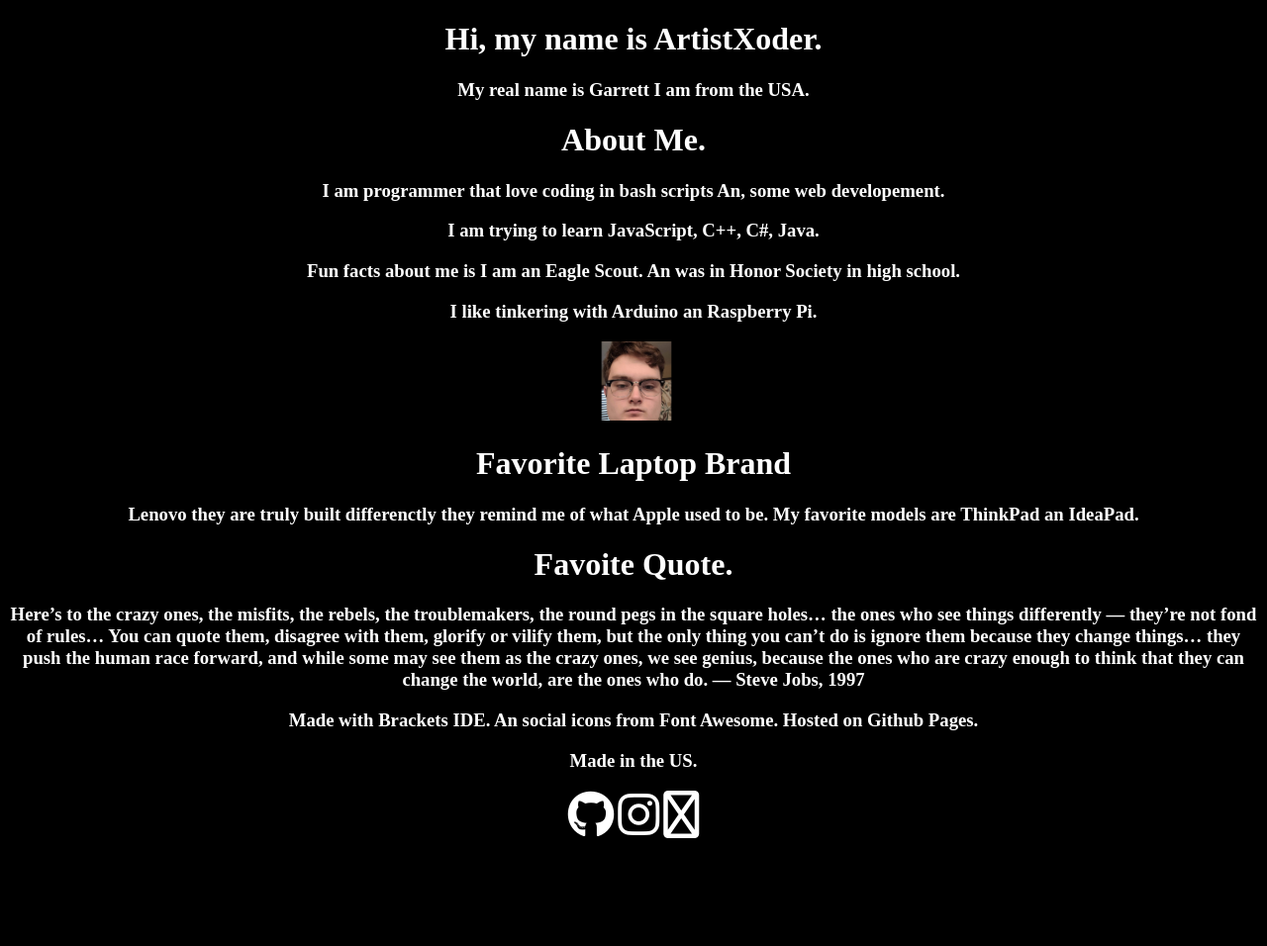
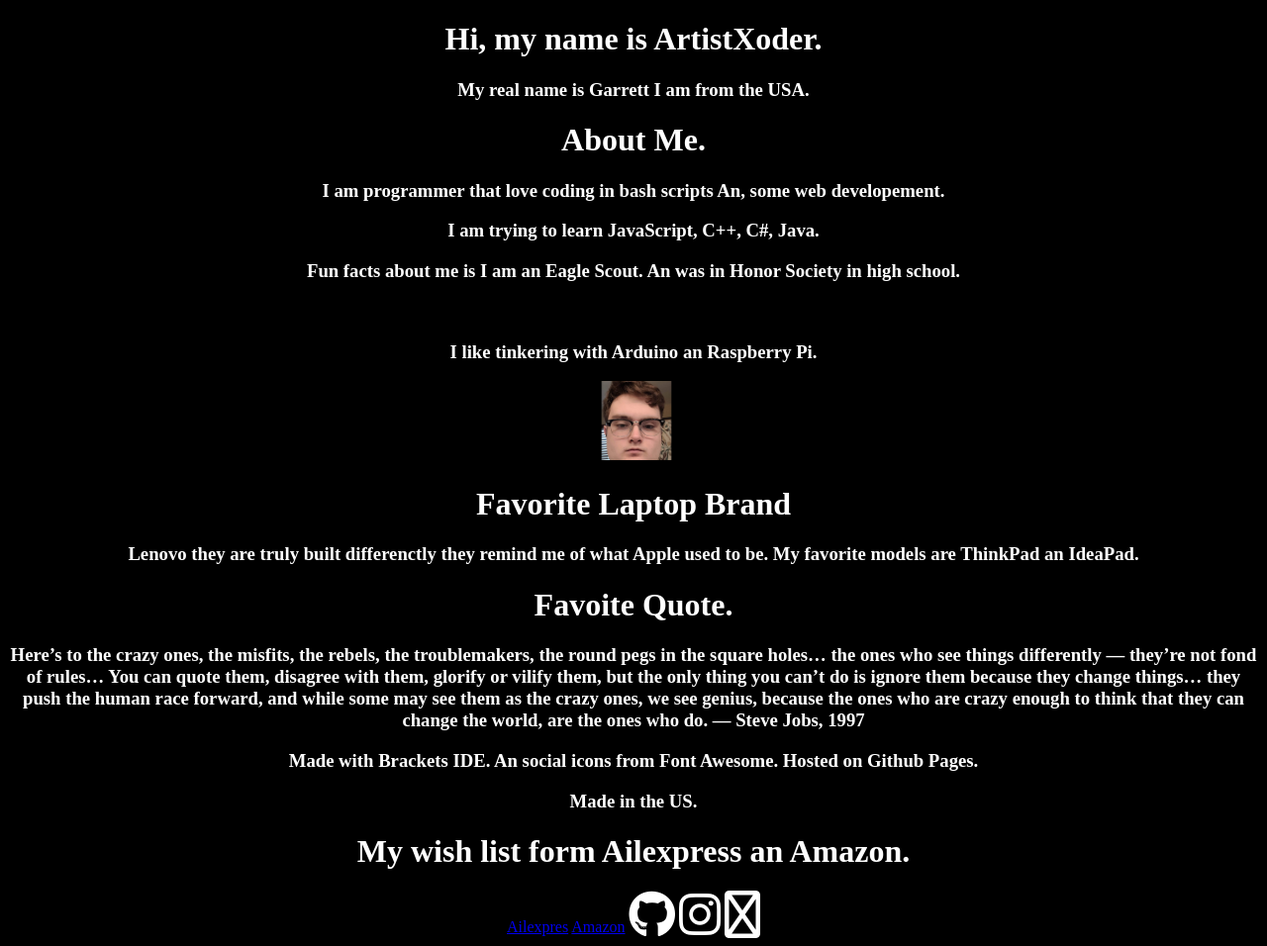
Before and after one commit to ArtistXoder/artistxoder.github.io, a plain HTML site: page index.html in a window 1280 px wide. Shown: the whole page at 99% size. Before the commit the page ends 855 px from the top, so only its background shows below. Drawn offline with Linux system fonts and the light colour scheme.

Commit message:
Update index.html

```diff
--- a/index.html
+++ b/index.html
@@ -51,6 +51,7 @@
 An, some web developement.</h3>
  <h3 style="color:white">I am trying to learn JavaScript, C++, C#, Java.</h3>
  <h3 style="color:white">Fun facts about me is I am an Eagle Scout. An was in Honor Society in high school.</h3>
+ <h3 style"color:white">Another thing about me is I love to work out.</h3>
  <h3 style="color:white">I like tinkering with Arduino an Raspberry Pi.</h3>
  <img src="Pictures\20211002_150401.jpg" style="width:80px">
 
@@ -63,6 +64,10 @@ An, some web developement.</h3>
 
 <h3 style="color:white">Made with Brackets IDE. An social icons from Font Awesome. Hosted on Github Pages.<h3/>
     <h3 style="color:white">Made in the US.</h3>
+      <h1 style="color:white">My wish list form Ailexpress an Amazon.</h1>
+      <a href="https://a.aliexpress.com/_mKXwtaw">Ailexpres</a>
+      <a href="https://www.amazon.com/hz/wishlist/ls/K5KU0QMJT08B?ref_=wl_share">Amazon</a>
+
 <a href="https://www.github.com/artistxoder"><i style="color:white" class="fa-brands fa-github fa-3x"></i></a>
 <a href="https://www.instagram.com/artistxoder/"><i style="color:white" class="fa-brands fa-instagram fa-3x"></i></a>
 <a href="mailto:g.goben@outlook.com"><i style="color:white" class="fa-regular fa-inbox fa-3x"></i><a/>
```
